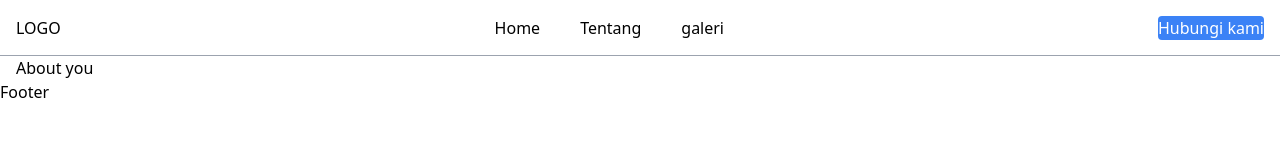
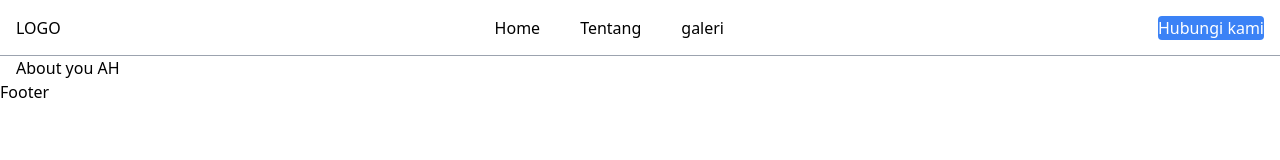
Before and after one commit to Munawir76/req-surveyor-fe, a React (Vite) app: page /about in a window 1280 px wide. Shown: the top 160 px of the page. Built offline with nearby package versions, Linux system fonts and the light colour scheme.

Commit message:
chore: test 1

```diff
--- a/src/pages/About.jsx
+++ b/src/pages/About.jsx
@@ -1,7 +1,7 @@
 import React from 'react';
 
 function About() {
-  return <div>About you</div>;
+  return <div>About you AH</div>;
 }
 
 export default About;
```
